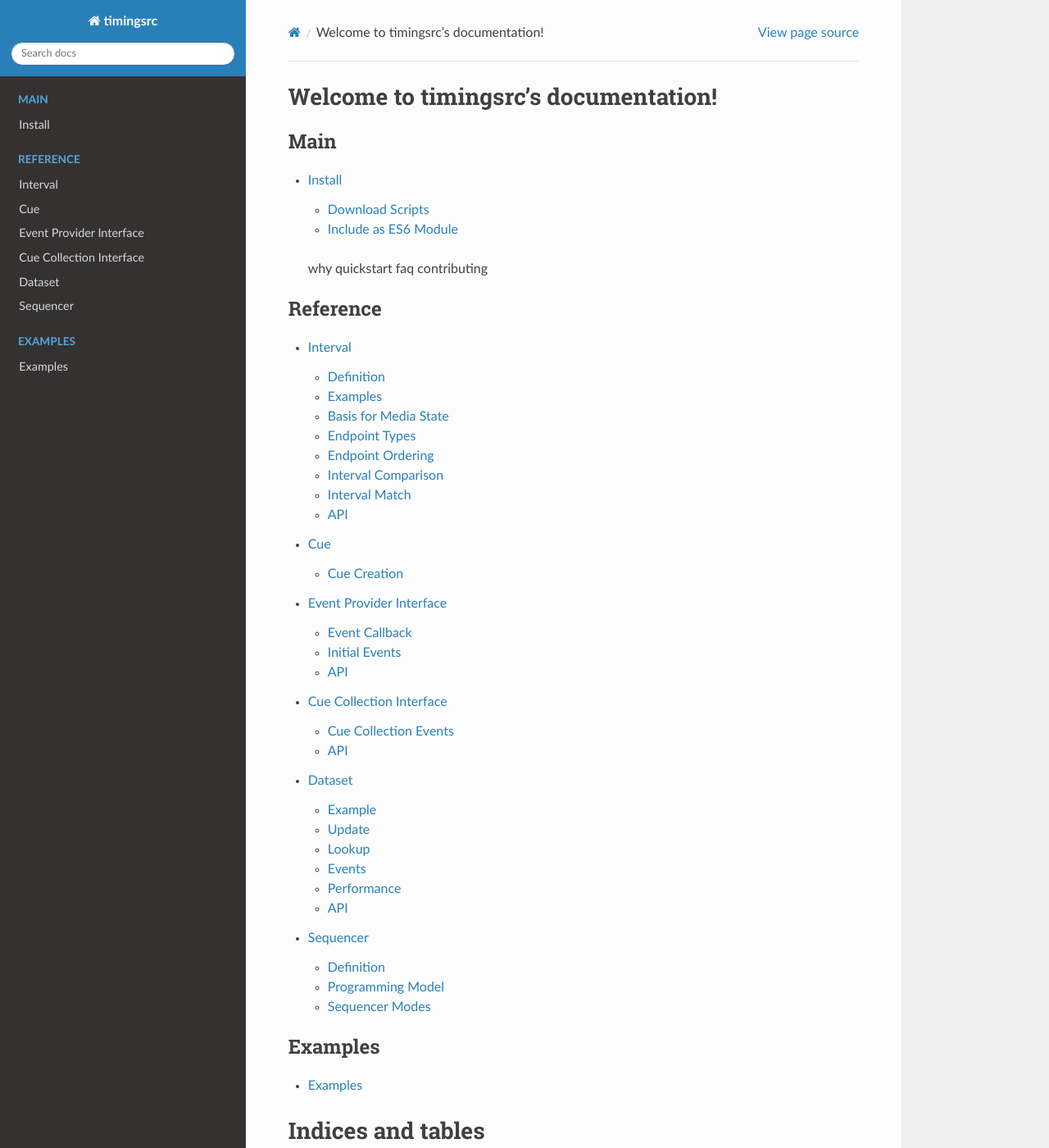
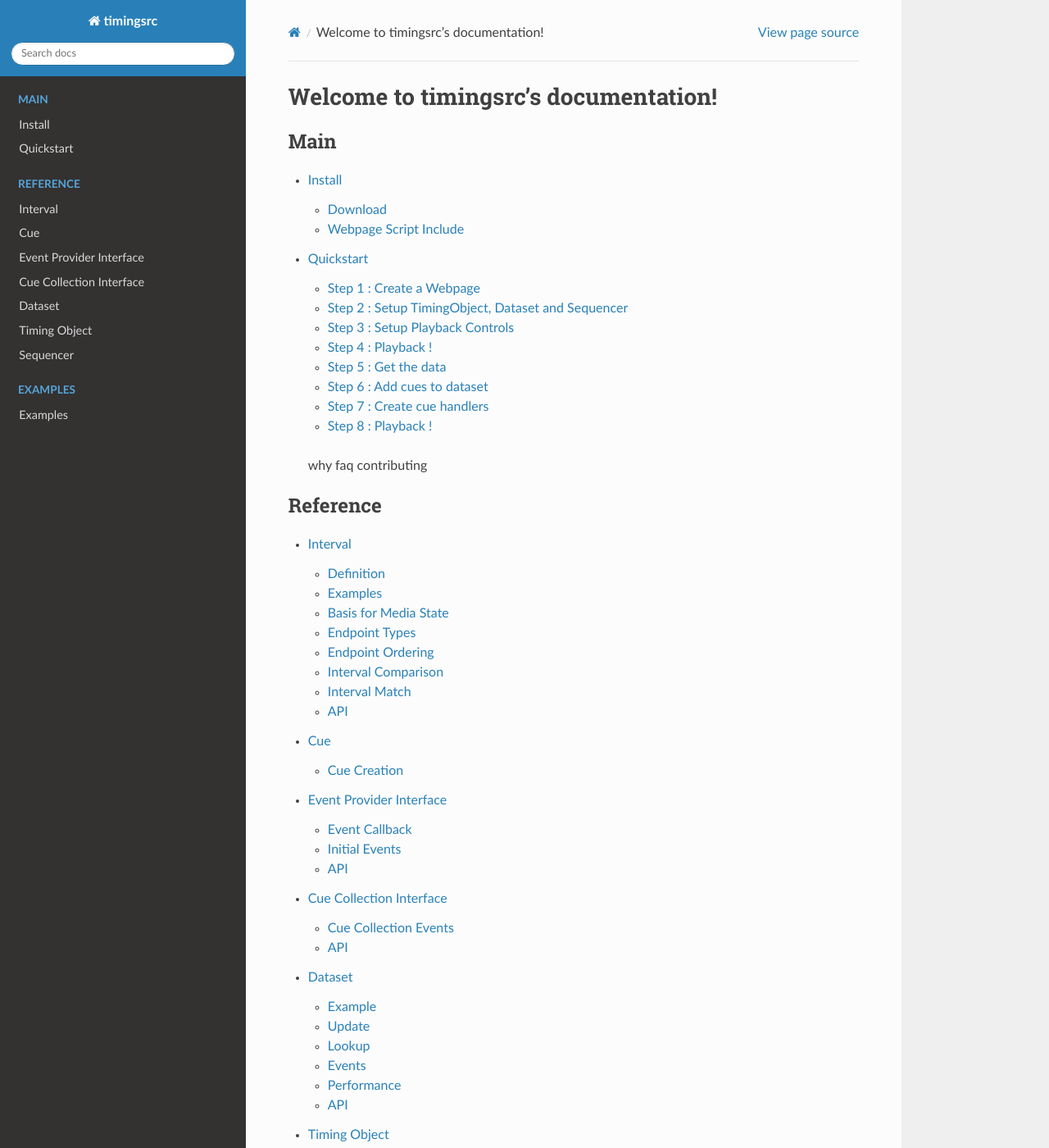
Before and after one commit to ingararntzen/timingdocs, a Sphinx documentation site: the page built from docs/source/index.rst, in a window 1280 px wide and 1400 px high. Shown: the whole window at 82% size. Built offline with Sphinx 7.4.7 and the Read the Docs theme 2.0.0, drawn with Linux system fonts in a browser that asks for light colours.

Commit message:
started working on quickstart tutorial

```diff
--- a/docs/source/index.rst
+++ b/docs/source/index.rst
@@ -11,11 +11,10 @@
    :caption: Main
 
    install
-
+   quickstart
 ..
 
    why
-   quickstart
    faq
    contributing
 
@@ -28,6 +27,7 @@
    events
    cuecollection
    dataset
+   timingobject
    sequencer
 
 
--- a/docs/source/install.rst
+++ b/docs/source/install.rst
@@ -4,25 +4,29 @@
 Install
 ========================================================================
 
-Download Scripts
+Download
 """"""""""""""""""""""""""""""""""""""""""""""""""""""""""""""""""""""""
 
-- `<https://webtiming.github.io/timingsrc/lib/timingsrc-v3.js>`_
-- `<https://webtiming.github.io/timingsrc/lib/timingsrc-min-v3.js>`_
+Full source
+    `<https://webtiming.github.io/timingsrc/lib/timingsrc-v3.js>`_
 
-Include as ES6 Module
+Minified
+    `<https://webtiming.github.io/timingsrc/lib/timingsrc-min-v3.js>`_
+
+Webpage Script Include
 """"""""""""""""""""""""""""""""""""""""""""""""""""""""""""""""""""""""
 
-..  code-block:: html
+Import as ES6 module.
+    ..  code-block:: html
 
-    <!DOCTYPE html>
-    <html>
-        <head>
-            <script type="module">
-                import * as timingsrc from "https://webtiming.github.io/timingsrc/lib/timingsrc-v3.js";
-                console.log(`hello world timingsrc version ${timingsrc.version}!`);
-            </script>
-        </head>
-        <body>
-        </body>
-    </html>
+        <!DOCTYPE html>
+        <html>
+            <head>
+                <script type="module">
+                    import * as timingsrc from "https://webtiming.github.io/timingsrc/lib/timingsrc-v3.js";
+                    console.log(`hello world timingsrc version ${timingsrc.version}!`);
+                </script>
+            </head>
+            <body>
+            </body>
+        </html>
--- a/docs/source/quickstart.rst
+++ b/docs/source/quickstart.rst
@@ -1,3 +1,41 @@
-============
-Quick Start
-============
+================================================================================
+Quickstart
+================================================================================
+
+This quickstart tutorial shows the steps involved implementing playback
+of any kind of timed data, making use of three **timingsrc** concepts:
+
+- :ref:`timingobject` for playback control
+- :ref:`dataset` for data cue management
+- :ref:`sequencer` for data playback
+
+
+
+Step 1 : Create a Webpage
+""""""""""""""""""""""""""""""""""""""""""""""""""""""""""""""""""""""""""""""""
+
+Step 2 : Setup TimingObject, Dataset and Sequencer
+""""""""""""""""""""""""""""""""""""""""""""""""""""""""""""""""""""""""""""""""
+
+Step 3 : Setup Playback Controls
+""""""""""""""""""""""""""""""""""""""""""""""""""""""""""""""""""""""""""""""""
+
+Step 4 : Playback !
+""""""""""""""""""""""""""""""""""""""""""""""""""""""""""""""""""""""""""""""""
+
+- Now you have an empty visualization.
+
+
+
+
+Step 5 : Get the data
+""""""""""""""""""""""""""""""""""""""""""""""""""""""""""""""""""""""""""""""""
+
+Step 6 : Add cues to dataset
+""""""""""""""""""""""""""""""""""""""""""""""""""""""""""""""""""""""""""""""""
+
+Step 7 : Create cue handlers
+""""""""""""""""""""""""""""""""""""""""""""""""""""""""""""""""""""""""""""""""
+
+Step 8 : Playback !
+""""""""""""""""""""""""""""""""""""""""""""""""""""""""""""""""""""""""""""""""
--- a/docs/source/sequencer.rst
+++ b/docs/source/sequencer.rst
@@ -5,7 +5,7 @@
 ========================================================================
 
 The :ref:`sequencer` implements precisely timed *playback* of *timed data*.
-Playback is controlled using one or two **timingobjects**.
+Playback is controlled using one or two :ref:`TimingObjects <timingobject>`.
 Timed data is represented as :ref:`cues <cue>` in a :ref:`dataset`.
 
 
```
Also changed, not shown: docs/source/timingobject.rst (added, +8 -0 lines), docs/source/contributing.rst (line endings or trailing spaces).
